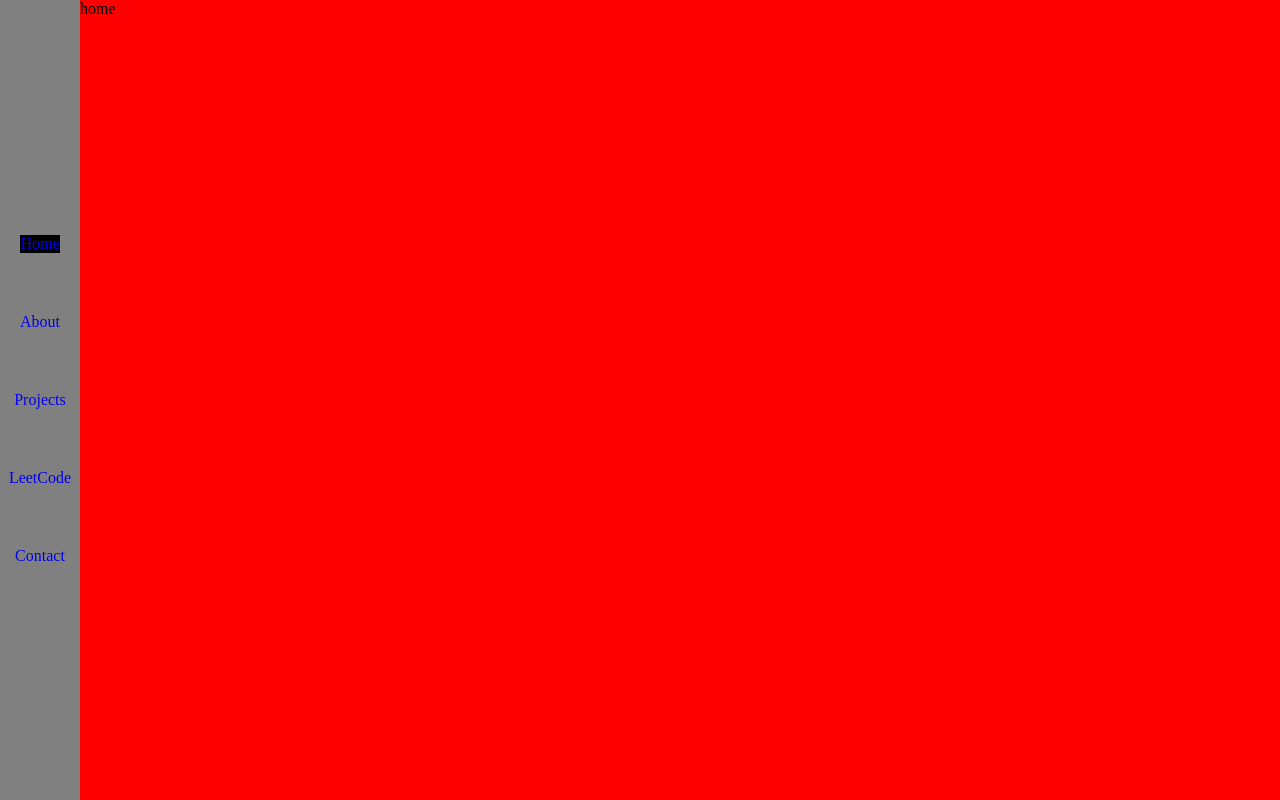
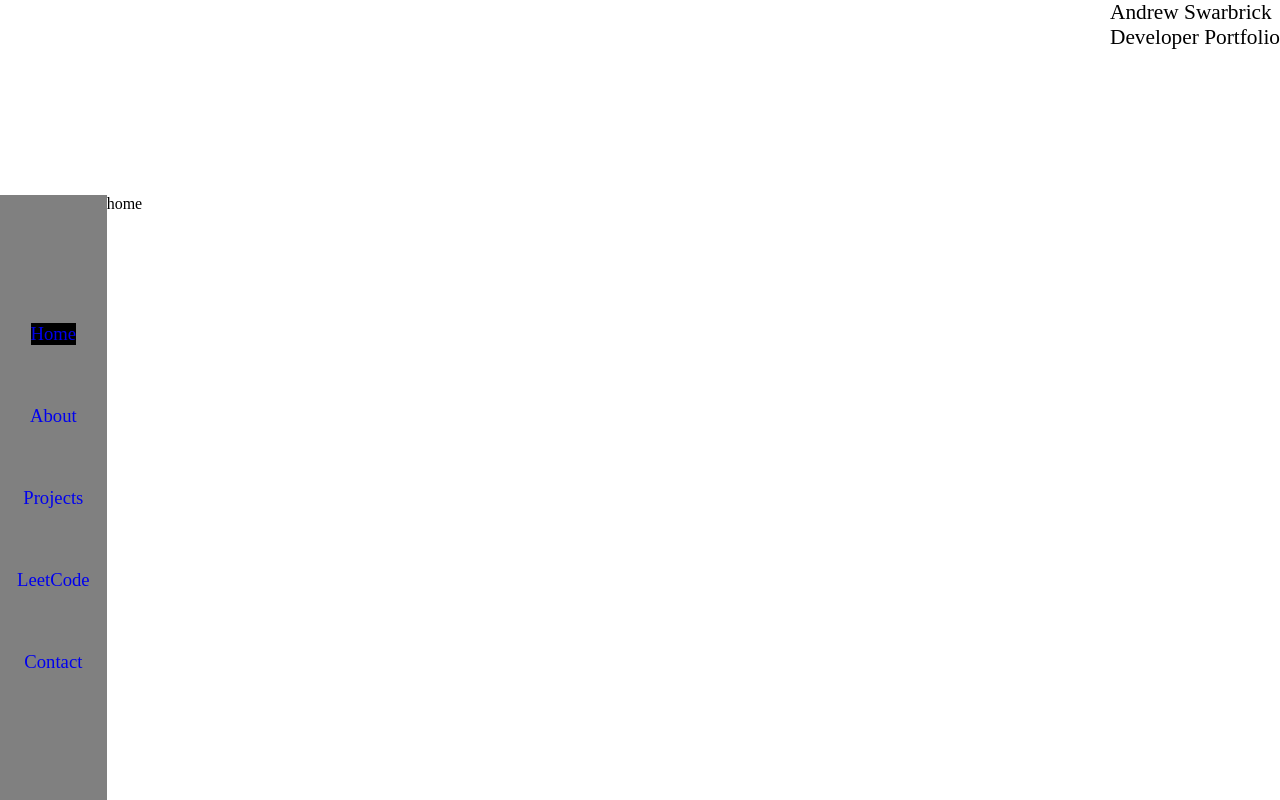
Before and after one commit to aswarb/aswarb.github.io, a React (Vite) app: page / in a window 1280 px wide. Built offline with nearby package versions, Linux system fonts and the light colour scheme.

Commit message:
Titlebar added

```diff
--- a/src/App.css
+++ b/src/App.css
@@ -24,18 +24,37 @@ body {
     display: grid;
     width: 100%;
     height: 100%;
-    grid-template-columns: 1fr 15fr;
-    grid-template-rows: 1fr;
-    grid-template-areas: 'navbar content';
+    grid-template-columns: 1fr 11fr;
+    grid-template-rows: fit-content 1fr;
+    grid-template-areas:'titlebar titlebar'
+    'navbar content'
+    ;
+}
+
+.namePlate {
+    font-size: 16pt;
+    position:absolute;
+    width:fit-content;
 }
 
 .contentBox {
     grid-area: content;
-    background-color: red;
+}
+
+.content {
+    width:100%;
+    height:100%;
+    display:flex;
+}
+
+.titleBar {
+    grid-area: titleBar;
 }
 
 .navRail {
     grid-area: navbar;
+    font-size: 14pt;
+    color:black;
     display: flex;
     flex-direction: column;
     justify-content: center;
--- a/src/App.jsx
+++ b/src/App.jsx
@@ -17,6 +17,7 @@ function NavBar() {
     const location = useLocation()
 
     return (
+	<>
         <div className="navRail">
             <Link to="/" className={`navDest ${location.pathname === '/' ? 'active' : ''}`}>
                 Home
@@ -46,6 +47,7 @@ function NavBar() {
                 Contact
             </Link>
         </div>
+	</>
     )
 }
 
@@ -56,6 +58,11 @@ function Content({ children }) {
 function App() {
     return (
         <Router>
+	    <div className="titleBar">
+		<div className="namePlate" style={{right:0 + 'px'}}> <div> Andrew Swarbrick </div>
+	<div> Developer Portfolio</div>
+	</div>
+	</div>
             <div className="pageGrid">
                 <NavBar />
                 <Content>
--- /dev/null
+++ b/src/light_theme.css
@@ -0,0 +1,12 @@
+.light {
+    --background-0: rgb(255,255,255)
+    --background-1: rgb(250,250,250)
+    --background-2: rgb(245,245,245)
+    --background-3: rgb(240,240,240)
+    --background-4: rgb(235,235,235)
+
+    --background-faded: rgb(220 227 233);
+
+    --on-background:rgb(23 28 31);
+    --on-background-faded:rgb(64 72 77);
+}
--- a/src/pages/about.jsx
+++ b/src/pages/about.jsx
@@ -1,4 +1,4 @@
 
 export function About() {
-    return (<div> about </div>)
+    return (<div className="content"> about </div>)
 }
--- a/src/pages/contact.jsx
+++ b/src/pages/contact.jsx
@@ -1,4 +1,4 @@
 
 export function Contact() {
-    return (<div> contact </div>)
+    return (<div className="content"> contact </div>)
 }
--- a/src/pages/home.jsx
+++ b/src/pages/home.jsx
@@ -1,4 +1,4 @@
 
 export function Home() {
-    return (<div> home </div>)
+    return (<div className="content"> home </div>)
 }
--- a/src/pages/leetcode.jsx
+++ b/src/pages/leetcode.jsx
@@ -1,4 +1,4 @@
 
 export function Leetcode() {
-    return (<div> Leetcode </div>)
+    return (<div className="content"> Leetcode </div>)
 }
--- a/src/pages/projects.jsx
+++ b/src/pages/projects.jsx
@@ -1,4 +1,4 @@
 
 export function Projects() {
-    return (<div> projects </div>)
+    return (<div className="content"> projects </div>)
 }
```
Also changed, not shown: src/dark_theme.css (added).
